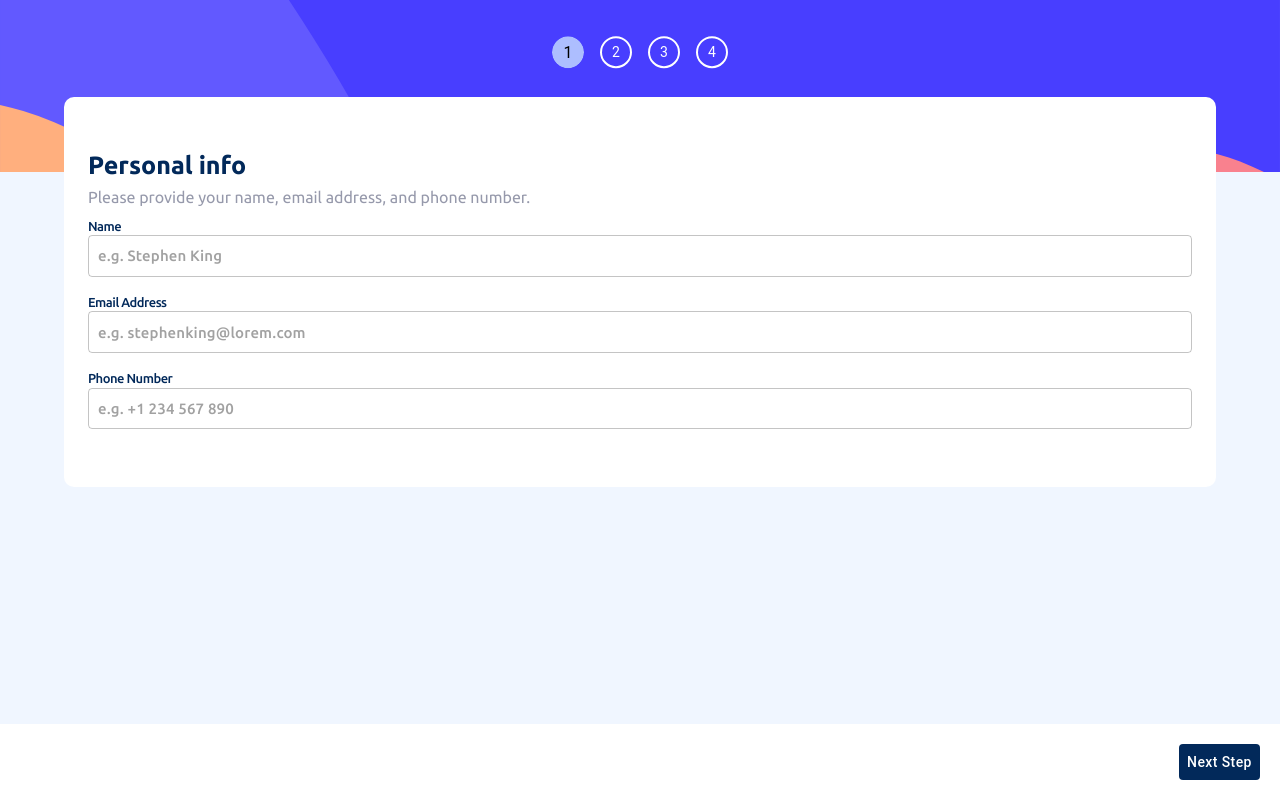
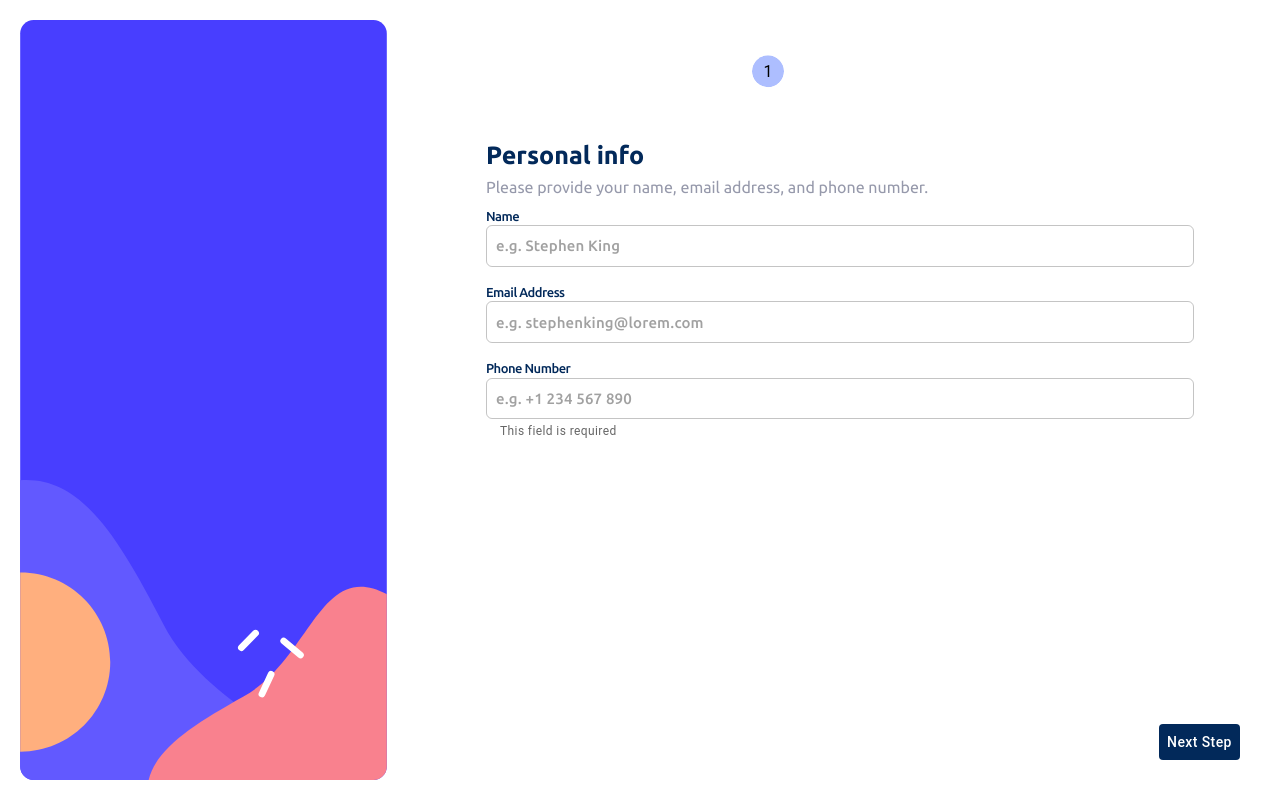
Before and after one commit to IsabelaMaroto/multi-step-form, a React (Vite) app: page / in a window 1280 px wide. Built offline with nearby package versions, Linux system fonts and the light colour scheme.

Commit message:
start layout desktop

```diff
--- a/src/App.jsx
+++ b/src/App.jsx
@@ -1,17 +1,49 @@
-import '../src/style-app/app.css';
-import StepperComponent from './components/stepper/stepper';
+import "../src/style-app/app.css";
+import StepperComponent from "./components/stepper/stepper";
+import { Box } from "@mui/material";
+import imageDesktop from "./assets/images/bg-sidebar-desktop.svg";
+import imageMobile from "./assets/images/bg-sidebar-mobile.svg";
 
 function App() {
-
   return (
-    <div className="App">
-      <div className='background'>
-      </div>
-      <div>
-        <StepperComponent/>
-      </div>
-    </div>
-  )
+    <Box
+    display={{ sm: "block", md: "flex" }}
+    sx={{
+      padding:{md:"20px"},
+      height: {md:"100vh"},
+      justifyContent: {md:"center"}
+    }}>
+      <Box
+        className="background"
+        sx={{
+          backgroundImage: {
+            md: `url(${imageDesktop})`,
+            sm: `url(${imageMobile})`,
+          },
+          height: { sm: "172px", md: "unset" },
+          width: { sm: "100%", md: "400px" },
+          minWidth:{md:"400px"},
+          backgroundSize: { sm: "cover", md: "contain" },
+          backgroundRepeat: "no-repeat",
+        }}
+      />
+      <Box
+        className="App"
+        sx={{
+          position: "relative",
+          backgroundColor: {sm: "hsl(217, 100%, 97%)", md: "hsl(0, 0%, 100%)"},
+          minHeight: "667px",
+          height: "100%",
+          width: "100%",
+          fontFamily: "Ubuntu",
+        }}
+      >
+        <Box>
+          <StepperComponent />
+        </Box>
+      </Box>
+    </Box>
+  );
 }
 
-export default App
+export default App;
--- a/src/components/step1/step1.jsx
+++ b/src/components/step1/step1.jsx
@@ -14,7 +14,7 @@
         backgroundColor: "hsl(0, 0%, 100%)",
         width: "90%",
         borderRadius: "10px",
-        padding: "50px 20px",
+        padding: "20px",
       }}
     >
       <h2>Personal info</h2>
@@ -36,17 +36,26 @@
             type="text"
             placeholder="e.g. Stephen King"
             sx={{
+              "& .css-9ddj71-MuiInputBase-root-MuiOutlinedInput-root":{
+                borderRadius:"6px",
+              },
+              ".css-9ddj71-MuiInputBase-root-MuiOutlinedInput-root:hover .MuiOutlinedInput-notchedOutline":{
+                border:"1px solid hsl(243, 100%, 62%)"
+              },
               input: {
                 padding: "10px",
                 fontSize: "15px",
                 fontFamily: "Ubuntu",
                 fontWeight: "500",
+                cursor:"pointer",
+
               },
             }}
             onChange={(e) =>
               setInformation({ ...information, name: e.target.value })
             }
             value={information.name ? information.name : ""}
+            variant="outlined"
           ></TextField>
         </Box>
         <Box className="boxInput">
@@ -65,17 +74,26 @@
             type="email"
             placeholder="e.g. stephenking@lorem.com"
             sx={{
+              "& .css-9ddj71-MuiInputBase-root-MuiOutlinedInput-root":{
+                borderRadius:"6px",
+              },
+              ".css-9ddj71-MuiInputBase-root-MuiOutlinedInput-root:hover .MuiOutlinedInput-notchedOutline":{
+                border:"1px solid hsl(243, 100%, 62%)"
+              },
               input: {
                 padding: "10px",
                 fontSize: "15px",
                 fontFamily: "Ubuntu",
                 fontWeight: "500",
+                cursor: "pointer",
+
               },
             }}
             onChange={(e) =>
               setInformation({ ...information, email: e.target.value })
             }
             value={information.email ? information.email : ""}
+            variant="outlined"
           ></TextField>
         </Box>
         <Box className="boxInput">
@@ -94,18 +112,26 @@
             type="tel"
             placeholder="e.g. +1 234 567 890"
             sx={{
+              "& .css-9ddj71-MuiInputBase-root-MuiOutlinedInput-root":{
+                borderRadius:"6px",
+              },
               input: {
                 padding: "10px",
                 fontSize: "15px",
                 fontFamily: "Ubuntu",
                 fontWeight: "500",
+                cursor: "pointer",
+              },
+              ".css-9ddj71-MuiInputBase-root-MuiOutlinedInput-root:hover .MuiOutlinedInput-notchedOutline":{
+                border:"1px solid hsl(243, 100%, 62%)"
               },
             }}
             onChange={(e) =>
               setInformation({ ...information, tel: e.target.value })
             }
             value={information.tel ? information.tel : ""}
-            required
+            variant="outlined"
+            helperText="This field is required"
           ></TextField>
         </Box>
       </form>
--- a/src/components/step2/step2.jsx
+++ b/src/components/step2/step2.jsx
@@ -108,6 +108,11 @@
                   border: "2px solid hsl(243, 100%, 62%)",
                   backgroundColor: "hsl(217, 100%, 97%)",
                 },
+
+                ":hover":{
+                  border: "2px solid hsl(243, 100%, 62%)",
+                  cursor: "pointer",
+                }
               }}
             >
               <Box sx={{ mr: "15px" }}>
--- a/src/components/step3/step3.jsx
+++ b/src/components/step3/step3.jsx
@@ -102,6 +102,11 @@
                 border: "2px solid hsl(243, 100%, 62%) !important",
                 backgroundColor: "hsl(217, 100%, 97%) !important",
               },
+
+              ":hover":{
+                border: "2px solid hsl(243, 100%, 62%)",
+                cursor: "pointer",
+              }
             }}
           >
             <Box sx={{ mr: "3px" }}>
--- a/src/components/step4/step4.jsx
+++ b/src/components/step4/step4.jsx
@@ -56,7 +56,7 @@
             <p className="change">Change</p>
           </Box>
           <Box sx={{ display:"flex", alignItems:"center"}}>
-            <h3 classname="pricePlan">
+            <h3 className="priceTotalPlan">
               $
               {information.yearly == true
                 ? information.plan.priceY + "/yr"
@@ -82,7 +82,7 @@
           ))}
         </Box>
       </Box>
-      <Box sx={{ display: "flex", justifyContent: "space-between", padding:"0 15px" }}>
+      <Box sx={{ display: "flex", justifyContent: "space-between", padding:"0 15px", alignItems: "center" }}>
         <h5 className="totalLabel">
           {information.yearly == true
             ? "Total (per year)"
--- a/src/components/step4/step4.scss
+++ b/src/components/step4/step4.scss
@@ -7,11 +7,11 @@
     }
 }
 .change{
-    font-size: 15px;
+    font-size: 14px;
     text-decoration: underline 2px;
 }
-.pricePlan{
-    font-size: 10px;
+.priceTotalPlan{
+    font-size: 16px;
 }
 .serviceType , .totalLabel{
     color:hsl(231, 11%, 63%);
--- a/src/components/stepper/stepper.jsx
+++ b/src/components/stepper/stepper.jsx
@@ -23,8 +23,6 @@
     plan: plans[0],
     service: [0,1],
   });
-
-  console.log(information);
 
   const isStepOptional = (step) => {};
 
@@ -200,6 +198,11 @@
                   mr: 1,
                   textTransform: "capitalize",
                   color: "hsl(231, 11%, 63%)",
+
+
+                  ":hover":{
+                    color: "hsl(213, 96%, 18%)",
+                  }
                 }}
               >
                 Go Back
--- a/src/style-app/app.scss
+++ b/src/style-app/app.scss
@@ -1,18 +1,3 @@
-.App{
-    position: relative;
-    background-color:hsl(217, 100%, 97%);
-    min-height: 667px;
-    height: 100vh;
-    width: 100%;
-    font-family: 'Ubuntu';
-
-}
-.background{
-    height: 172px;
-    width: 100%;
-    background-image: url('../assets/images//bg-sidebar-mobile.svg');
-    background-size: cover;
-}
 h2{
     color: hsl(213, 96%, 18%);
     font-weight: 700;
```
